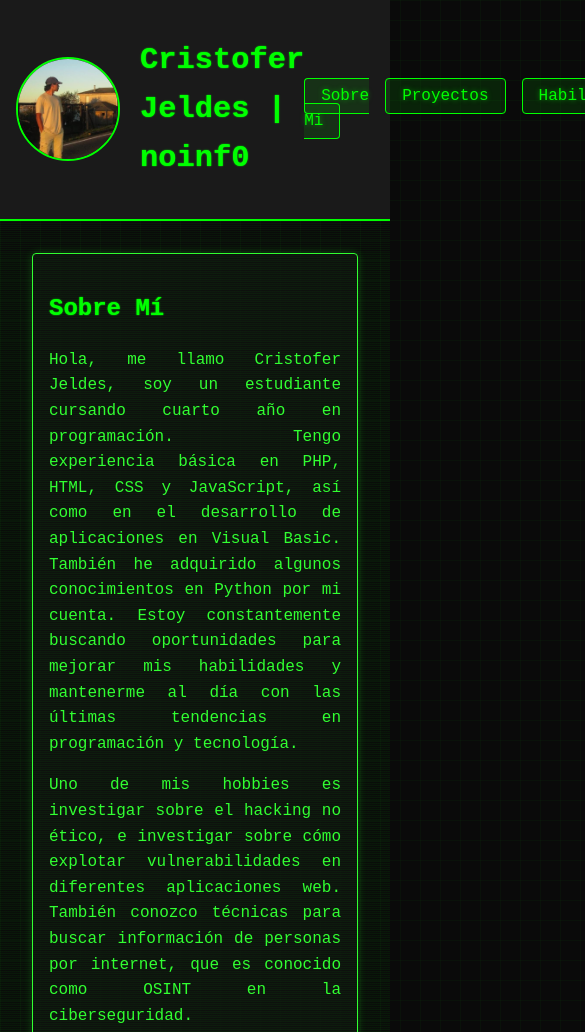
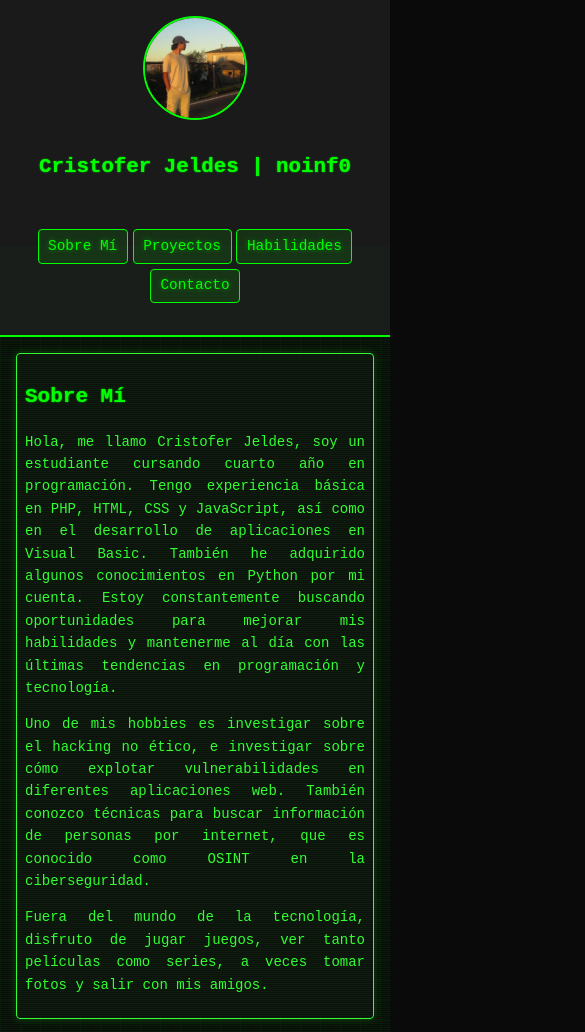
Before and after one commit to CristoferJC/CristoferJC.github.io, a plain HTML site: page index.html in a window 390 px wide. Shown: the top 1032 px of the page, 585 px wide, since content can reach past the window. Drawn offline with Linux system fonts and the light colour scheme.

Commit message:
Update style.css

```diff
--- a/css/style.css
+++ b/css/style.css
@@ -192,3 +192,75 @@ body::after {
     background-color: var(--accent-color);
     box-shadow: 0 0 10px var(--accent-color);
 }
+
+@media screen and (max-width: 768px) {
+    header {
+        flex-direction: column;
+        align-items: center;
+        text-align: center;
+    }
+
+    .header-content {
+        flex-direction: column;
+        margin-bottom: 1rem;
+    }
+
+    .profile-image {
+        margin-right: 0;
+        margin-bottom: 1rem;
+    }
+
+    nav ul {
+        flex-direction: row;
+        flex-wrap: wrap;
+        justify-content: center;
+        align-items: center;
+        margin-right: 0;
+        gap: 0.5rem;
+    }
+
+    nav ul li {
+        width: auto;
+    }
+
+    nav ul li a {
+        display: inline-block;
+        width: auto;
+    }
+
+    main {
+        padding: 1rem;
+    }
+
+    section {
+        padding: 0.5rem;
+    }
+
+    .name {
+        font-size: 1.5rem;
+    }
+}
+
+@media screen and (max-width: 480px) {
+    body {
+        font-size: 14px;
+    }
+
+    .name {
+        font-size: 1.3rem;
+    }
+
+    #btnVolverArriba {
+        padding: 10px;
+        font-size: 14px;
+    }
+
+    nav ul {
+        gap: 0.3rem;
+    }
+
+    nav ul li a {
+        padding: 0.3rem 0.6rem;
+        font-size: 0.9rem;
+    }
+}
```
